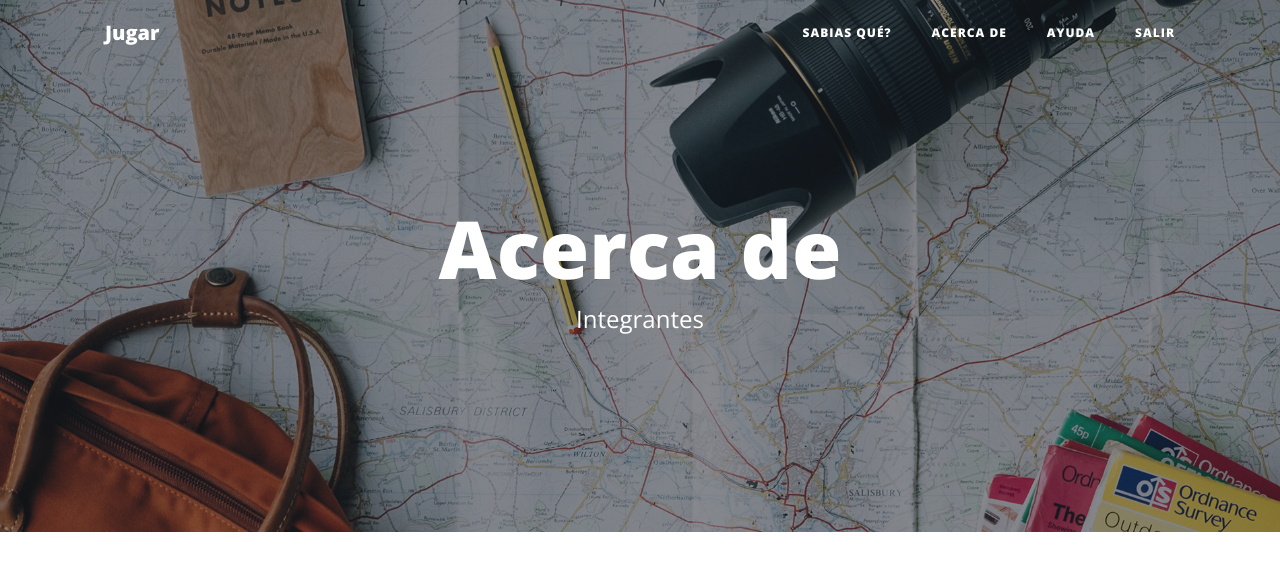
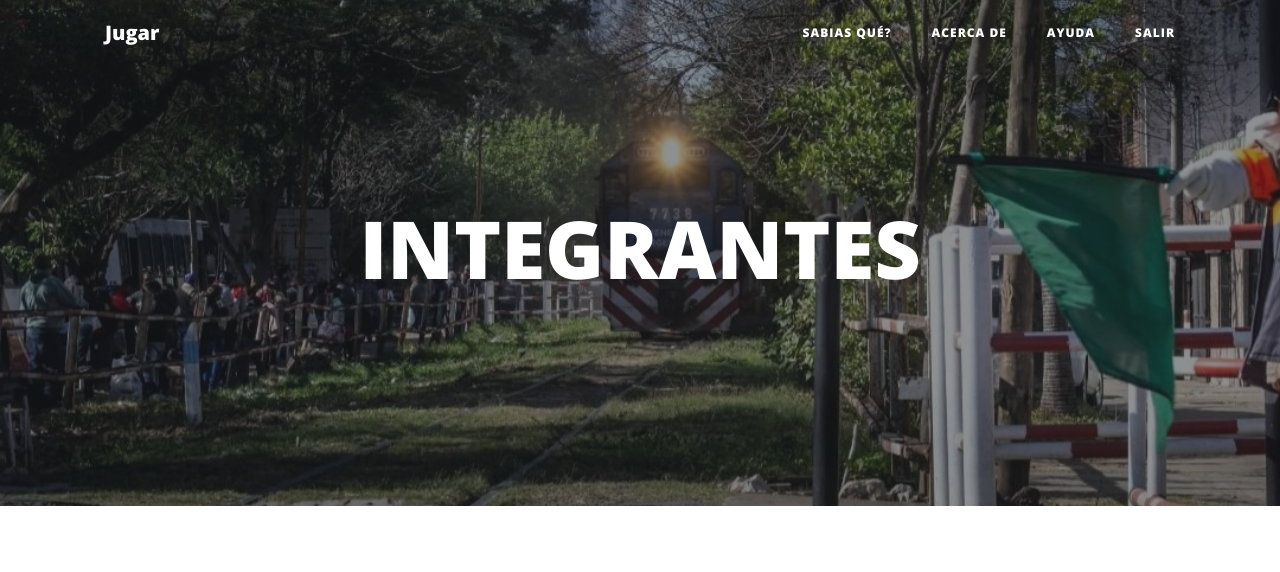
Before and after one commit to javierduartepy/proyecto-final-django, a Django app: page /acercade/ in a window 1280 px wide. Shown: the top 572 px of the page. Run offline with Django 3.2, Linux system fonts and the light colour scheme; data that the repository does not hold is empty; parts of the project's set-up code (start-up, migrations or seed data) failed here and were passed over; some libraries are stand-ins or nearby versions.

Commit message:
Actualizacion de imagenes principales y integracion de favicon

```diff
--- a/core/templates/core/acercade.html
+++ b/core/templates/core/acercade.html
@@ -1,8 +1,8 @@
 {% extends 'core/base.html' %} {% block title %}Acerca de{% endblock %}
-{% block background %}{% load static %}{% static 'core/img/about-bg.jpg' %}{% endblock %}
+{% block background %}{% load static %}{% static 'core/img/train.jpg' %}{% endblock %}
 {% block headers %}
-<h1>Acerca de</h1>
-<span class="subheading">Integrantes</span>
+<h1>INTEGRANTES</h1>
+<span class="subheading"></span>
 {% endblock %}
 
 {% block content %}
--- a/core/templates/core/ayuda.html
+++ b/core/templates/core/ayuda.html
@@ -1,8 +1,8 @@
 {% extends 'core/base.html' %} {% block title %}Ayuda{% endblock %}
-{% block background %}{% load static %}{% static 'core/img/contact-bg.jpg' %}{% endblock %}
+{% block background %}{% load static %}{% static 'core/img/yTree.jpg' %}{% endblock %}
 
 {% block headers %}
-<h1>Ayuda</h1>
+<h1>AYUDA</h1>
 <span class="subheading">Guia del juego</span>
 {% endblock %} {% block content %}
 <div class="row">
--- a/core/templates/core/base.html
+++ b/core/templates/core/base.html
@@ -6,7 +6,7 @@
       name="viewport"
       content="width=device-width, initial-scale=1, shrink-to-fit=no"
     />
-
+<link rel="icon" href="../static\core\img\favicon.ico"/>
     <title>{% block title %}{% endblock %}</title>
 
     <!-- Estilos y fuentes del template  -->
--- a/core/templates/core/miscelanea.html
+++ b/core/templates/core/miscelanea.html
@@ -1,7 +1,7 @@
 {% extends 'core/base.html' %} {% block title %}Sabías Qué?{% endblock %}
-{% block background %}{% load static %}{% static 'core/img/sabias.jpg' %}{% endblock %}
+{% block background %}{% load static %}{% static 'core/img/lake.jpg' %}{% endblock %}
 {% block headers %}
-<h1>Sabías Qué?</h1>
+<h1>SABIAS QUE?</h1>
 <span class="subheading">Algunas curiosidades históricas sobre el Chaco</span>
 {% endblock %}
 {% block content %}
```
Also changed, not shown: core/static/core/img/favicon.ico (added), core/static/core/img/lake.jpg (added), core/static/core/img/train.jpg (added), core/static/core/img/yTree.jpg (added).
